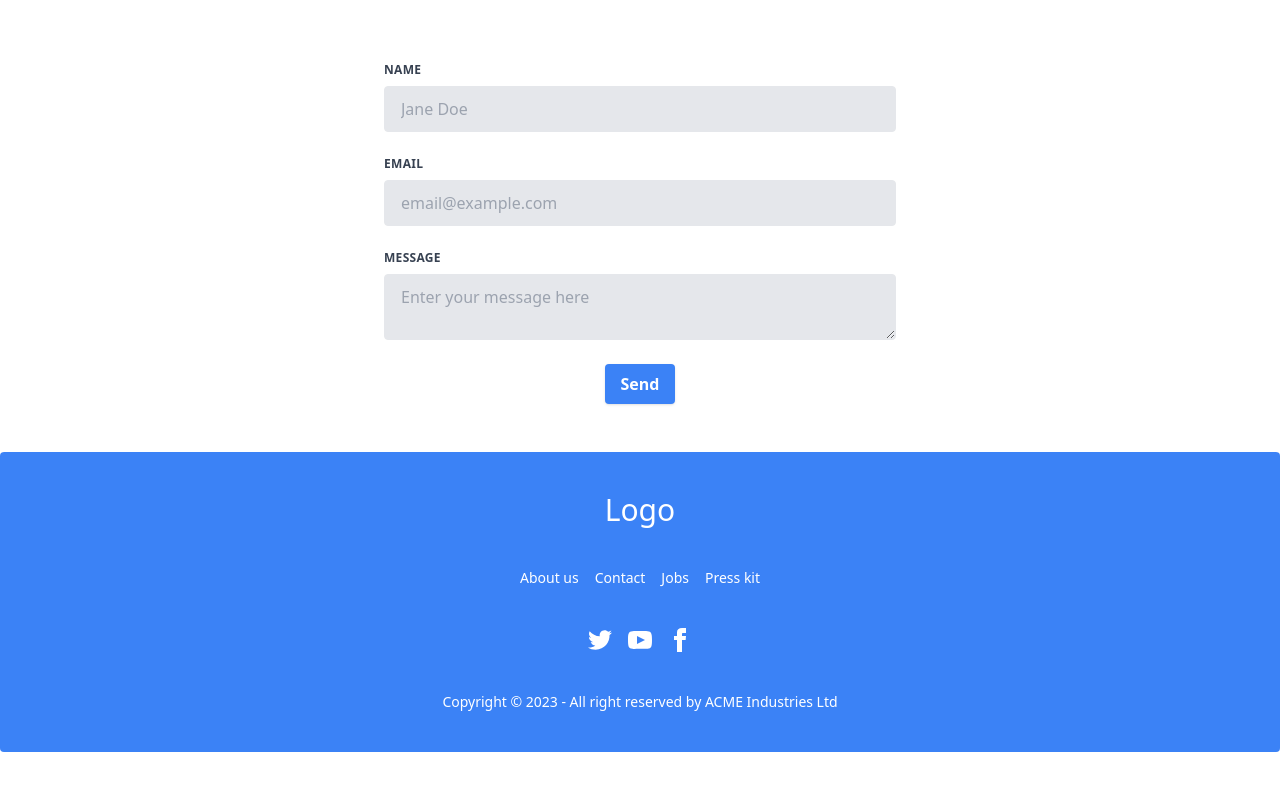
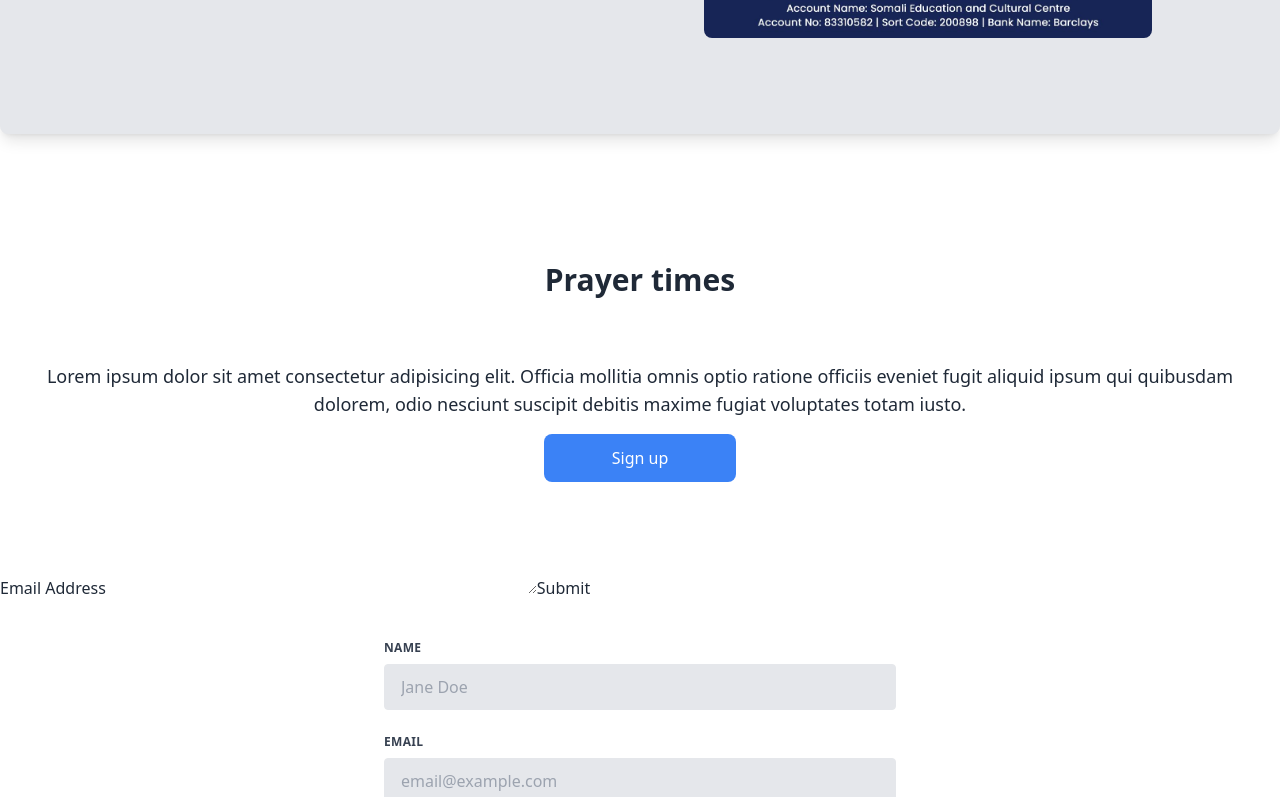
Before and after one commit to zaktech96/masjid-tarbiyah, a React (Create React App) app: page / in a window 1280 px wide. Shown: the part 3104-3901 px from the top of the page. Before the commit the page ends 3856 px from the top, so only its background shows below. Built offline with nearby package versions, Linux system fonts and the light colour scheme.

Commit message:
page styling

```diff
--- a/src/App.js
+++ b/src/App.js
@@ -7,7 +7,7 @@ import Salah from "./Salah.jpeg";
 import VideoPlayer from './components/VideoPlayer';
 
 
-
+import ContactForm from "./components/ContactForm";
 
 
 import image3 from "./image3.png";
@@ -95,8 +95,8 @@ function App() {
 
 
 
-{/* <section className="flex justify-center items-center h-auto py-10">
-  <div className="card w-96 glass text-center mx-4">
+<section className="flex justify-center items-center h-auto py-10">
+  <div className="card w-80 glass text-center mx-16"> {/* Decreased card width, increased mx value */}
     <figure><img src="https://daisyui.com/images/stock/photo-1606107557195-0e29a4b5b4aa.jpg" alt="car!"/></figure>
     <div className="card-body">
       <h2 className="card-title">Life hack</h2>
@@ -107,7 +107,7 @@ function App() {
     </div>
   </div>
 
-  <div className="card w-96 glass text-center mx-4">
+  <div className="card w-80 glass text-center mx-16"> {/* Decreased card width, increased mx value */}
     <figure><img src="https://daisyui.com/images/stock/photo-1606107557195-0e29a4b5b4aa.jpg" alt="car!"/></figure>
     <div className="card-body">
       <h2 className="card-title">Life hack</h2>
@@ -117,7 +117,10 @@ function App() {
       </div>
     </div>
   </div>
-</section> */}
+</section>
+
+
+
 <section className="bg-gray-200 text-gray-800 p-8 md:p-16 mb-8 md:mb-16 rounded-lg shadow-lg">
   <h2 className="text-4xl md:text-5xl font-bold mb-8 text-center md:text-left">Join Our Campaign</h2>
   <div className="flex flex-col md:flex-row items-center justify-center md:justify-between">
@@ -160,12 +163,14 @@ function App() {
   </div>
       </section>
 
+      <ContactForm />
+
 
 <section className="flex justify-center items-center h-auto py-10">
-  <form className="w-full max-w-lg">
+  <form className="w-full max-w-lg" action="mailto:zakariyesahid96@gmail.com" method="post" encType="text/plain">
     <div className="flex flex-wrap -mx-3 mb-6">
       <div className="w-full px-3 mb-6 md:mb-0">
-        <label className="block uppercase tracking-wide text-gray-700 text-xs font-bold mb-2" for="grid-first-name">
+        <label className="block uppercase tracking-wide text-gray-700 text-xs font-bold mb-2" htmlFor="grid-first-name">
           Name
         </label>
         <input className="appearance-none block w-full bg-gray-200 text-gray-700 border border-gray-200 rounded py-3 px-4 leading-tight focus:outline-none focus:bg-white focus:border-gray-500" id="grid-first-name" type="text" placeholder="Jane Doe"/>
@@ -173,7 +178,7 @@ function App() {
     </div>
     <div className="flex flex-wrap -mx-3 mb-6">
       <div className="w-full px-3">
-        <label className="block uppercase tracking-wide text-gray-700 text-xs font-bold mb-2" for="grid-email">
+        <label className="block uppercase tracking-wide text-gray-700 text-xs font-bold mb-2" htmlFor="grid-email">
           Email
         </label>
         <input className="appearance-none block w-full bg-gray-200 text-gray-700 border border-gray-200 rounded py-3 px-4 leading-tight focus:outline-none focus:bg-white focus:border-gray-500" id="grid-email" type="email" placeholder="email@example.com"/>
@@ -181,7 +186,7 @@ function App() {
     </div>
     <div className="flex flex-wrap -mx-3 mb-6">
       <div className="w-full px-3">
-        <label className="block uppercase tracking-wide text-gray-700 text-xs font-bold mb-2" for="grid-message">
+        <label className="block uppercase tracking-wide text-gray-700 text-xs font-bold mb-2" htmlFor="grid-message">
           Message
         </label>
         <textarea className="appearance-none block w-full bg-gray-200 text-gray-700 border border-gray-200 rounded py-3 px-4 leading-tight focus:outline-none focus:bg-white focus:border-gray-500" id="grid-message" placeholder="Enter your message here"></textarea>
@@ -189,13 +194,15 @@ function App() {
     </div>
     <div className="flex flex-wrap -mx-3 mb-2">
       <div className="w-full px-3 text-center">
-        <button className="shadow bg-blue-500 hover:bg-blue-700 focus:shadow-outline focus:outline-none text-white font-bold py-2 px-4 rounded" type="button">
+        <button className="shadow bg-blue-500 hover:bg-blue-700 focus:shadow-outline focus:outline-none text-white font-bold py-2 px-4 rounded" type="submit">
           Send
         </button>
       </div>
     </div>
   </form>
 </section>
+
+
 
 
       <footer className="footer footer-center p-10 bg-blue-500 text-white rounded">
--- /dev/null
+++ b/src/components/ContactForm.js
@@ -0,0 +1,39 @@
+import React from 'react';
+import { useForm, ValidationError } from '@formspree/react';
+function ContactForm() {
+  const [state, handleSubmit] = useForm("xrgnyplb");
+  if (state.succeeded) {
+      return <p>Thanks for joining!</p>;
+  }
+  return (
+      <form onSubmit={handleSubmit}>
+      <label htmlFor="email">
+        Email Address
+      </label>
+      <input
+        id="email"
+        type="email"
+        name="email"
+      />
+      <ValidationError
+        prefix="Email"
+        field="email"
+        errors={state.errors}
+      />
+      <textarea
+        id="message"
+        name="message"
+      />
+      <ValidationError
+        prefix="Message"
+        field="message"
+        errors={state.errors}
+      />
+      <button type="submit" disabled={state.submitting}>
+        Submit
+      </button>
+    </form>
+  );
+}
+
+export default ContactForm;
```
